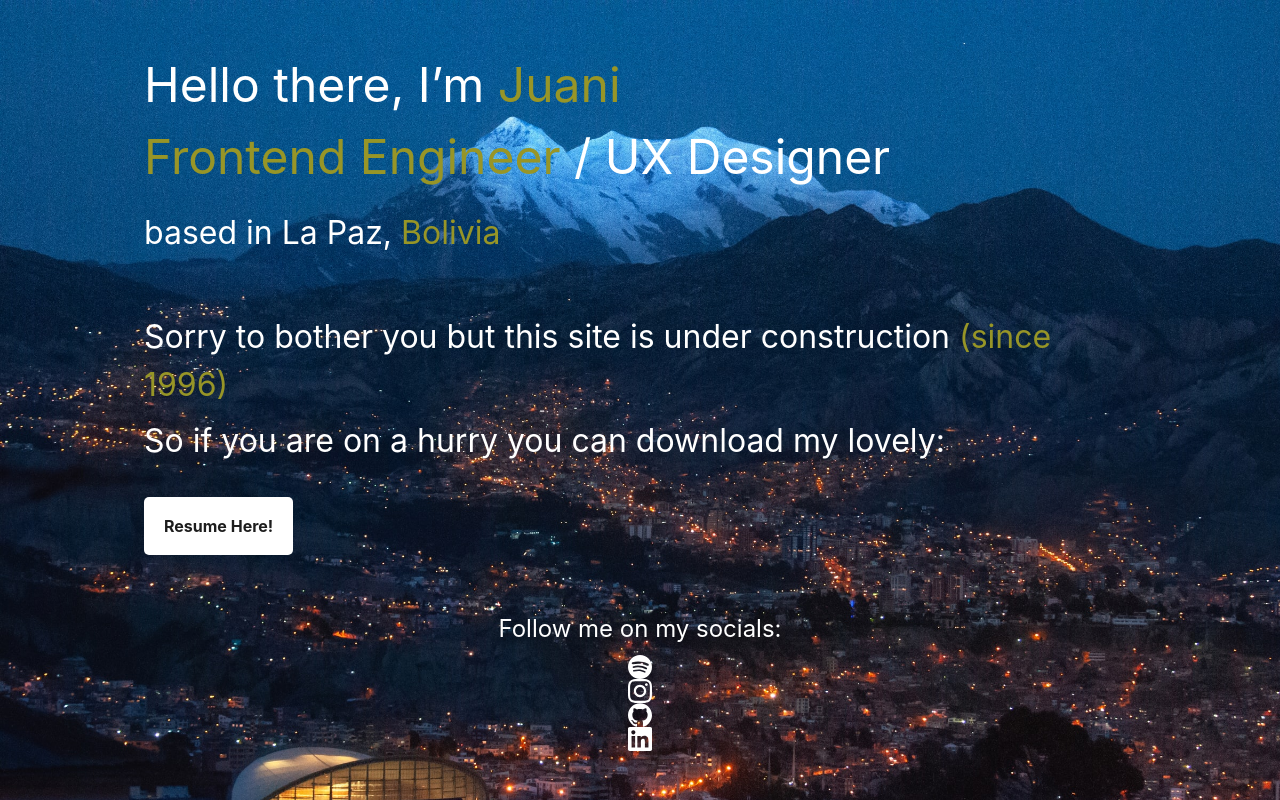
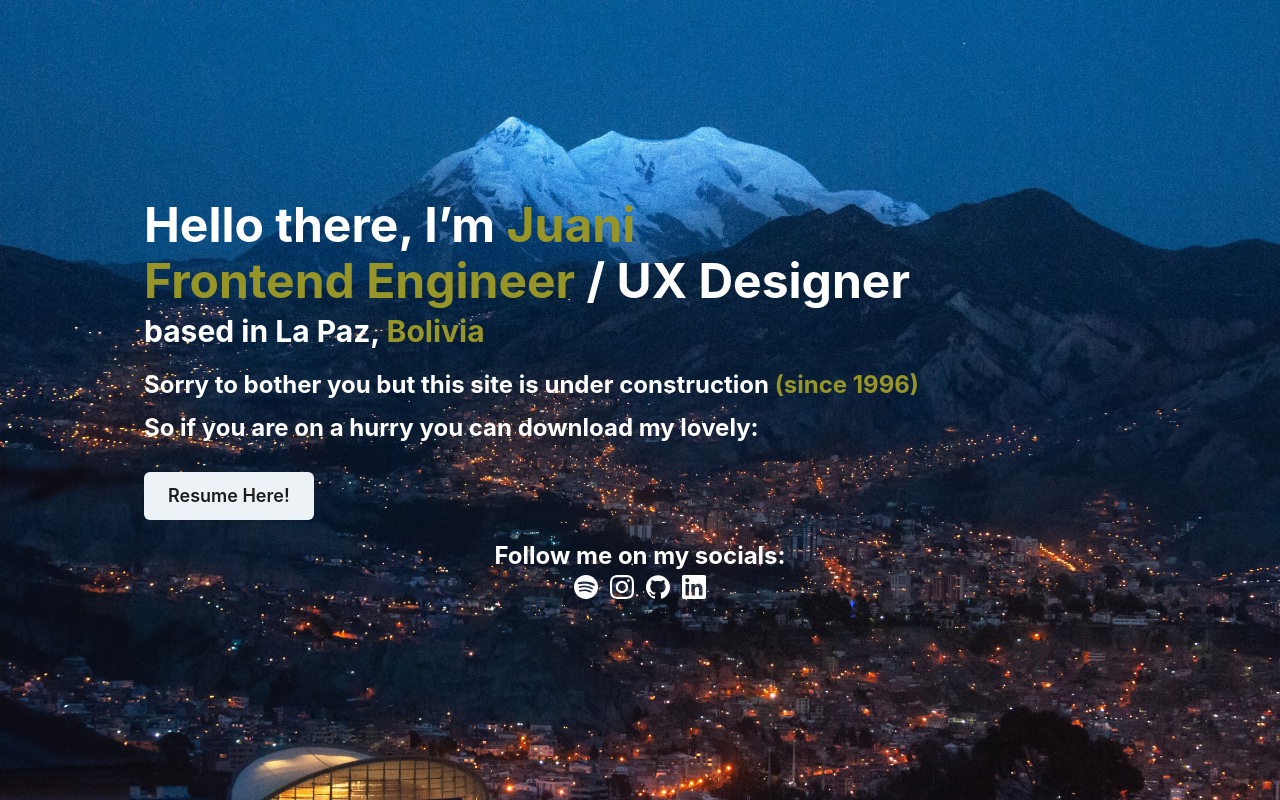
Before and after one commit to DrunkOldDog/portfolio, a Next.js app: page / in a window 1280 px wide. Built offline with nearby package versions, Linux system fonts and the light colour scheme; no server answers.

Commit message:
Replace css modules with chakra-ui components

```diff
--- a/src/components/SocialNetworks/SocialNetworks.jsx
+++ b/src/components/SocialNetworks/SocialNetworks.jsx
@@ -1,21 +1,13 @@
 import styled from "@emotion/styled";
 import { Spotify, Instagram, LinkedIn, GitHub } from "@common/icons";
 import { useAnalyticsEvent } from "@common/hooks";
+import { Box, Flex, Text } from "@chakra-ui/react";
 
-const SocialNetworksContainer = styled.div`
-  display: flex;
-  flex-direction: column;
-  align-items: center;
-`;
-
-const SocialIcons = styled.div`
-  margin-top: 8px;
-
+const SocialIcons = styled(Flex)`
   svg {
     fill: #fff;
     height: 24px;
     width: 24px;
-    margin: 0 6px;
     cursor: pointer;
     transition: fill 0.25s;
 
@@ -48,10 +40,12 @@ export default function SocialNetworks() {
   const socialMediaEventTracker = useAnalyticsEvent("Social Media");
 
   return (
-    <SocialNetworksContainer>
-      <h3>Follow me on my socials:</h3>
+    <Box alignSelf={"center"}>
+      <Text fontWeight={"bold"} fontSize={{ base: "lg", xl: "2xl" }}>
+        Follow me on my socials:
+      </Text>
 
-      <SocialIcons>
+      <SocialIcons justifyContent={"center"} columnGap={3}>
         {SOCIAL_MEDIA.map(({ url, Component }) => (
           <a
             key={url}
@@ -69,6 +63,6 @@ export default function SocialNetworks() {
           </a>
         ))}
       </SocialIcons>
-    </SocialNetworksContainer>
+    </Box>
   );
 }
--- a/src/pages/index.js
+++ b/src/pages/index.js
@@ -1,8 +1,8 @@
 import Head from "next/head";
 import styles from "../../styles/Home.module.css";
-import { Button } from "@components/Button";
 import { useAnalyticsEvent } from "@common/hooks";
 import SocialNetworks from "@components/SocialNetworks";
+import { Box, Container, Heading, Text, Button, Stack } from "@chakra-ui/react";
 
 export default function Home() {
   const resumeEventTracker = useAnalyticsEvent("Resume");
@@ -12,7 +12,7 @@ export default function Home() {
 
   return (
     <div className={styles.homePage}>
-      <div className="container">
+      <Container maxW={["100%", "80%"]}>
         <Head>
           <title>Juani Reyes - Portfolio</title>
           <meta
@@ -29,42 +29,53 @@ export default function Home() {
           <link rel="icon" href="/favicon.svg" />
         </Head>
 
-        <div className={styles.content}>
-          <section>
-            <h1>
+        <Stack justifyContent={"center"} h="100vh" rowGap={4}>
+          <Box>
+            <Heading
+              as="h1"
+              size={{ base: "xl", xl: "2xl" }}
+              mb={{ base: 0, xl: 2 }}
+            >
               Hello there, I’m <span className="primary">Juani</span>
-            </h1>
-            <h1 style={{ marginBottom: 16 }}>
+            </Heading>
+            <Heading mb={{ xl: 2 }} size={{ base: "xl", xl: "2xl" }}>
               <span className="primary">Frontend Engineer</span> / UX Designer
-            </h1>
-            <h2>
+            </Heading>
+            <Heading as="h3" size="lg">
               based in La Paz, <span className="primary">Bolivia</span>
-            </h2>
-          </section>
+            </Heading>
+          </Box>
 
-          <section className={styles.middleSection}>
-            <h2 style={{ marginBottom: 8 }}>
+          <Box>
+            <Text mb={1} fontWeight="bold" fontSize={{ base: "lg", xl: "2xl" }}>
               Sorry to bother you but this site is under construction{" "}
               <span className="primary">(since 1996)</span>
-            </h2>
-            <h2 style={{ marginBottom: 32 }}>
+            </Text>
+            <Text
+              fontWeight={"bold"}
+              fontSize={{ base: "lg", xl: "2xl" }}
+              mb={6}
+            >
               So if you are on a hurry you can download my lovely:
-            </h2>
+            </Text>
 
             <a
               href="/juani_reyes_resume.pdf"
               target="_blank"
               rel="noopener noreferrer"
             >
-              <Button onClick={handleButtonClick}>Resume Here!</Button>
+              <Button
+                size={{ base: "md", xl: "lg" }}
+                onClick={handleButtonClick}
+              >
+                Resume Here!
+              </Button>
             </a>
-          </section>
+          </Box>
 
-          <section>
-            <SocialNetworks />
-          </section>
-        </div>
-      </div>
+          <SocialNetworks />
+        </Stack>
+      </Container>
     </div>
   );
 }
```
